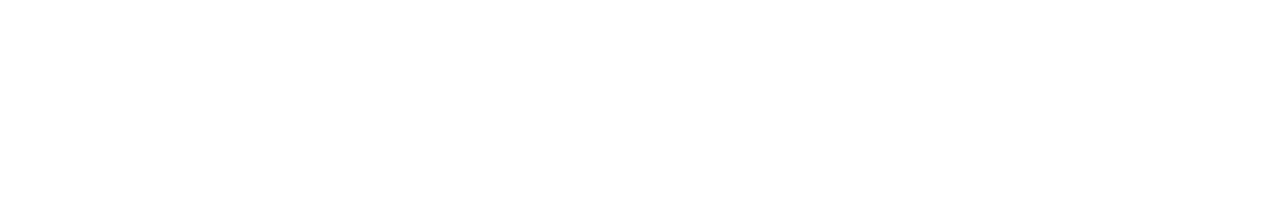
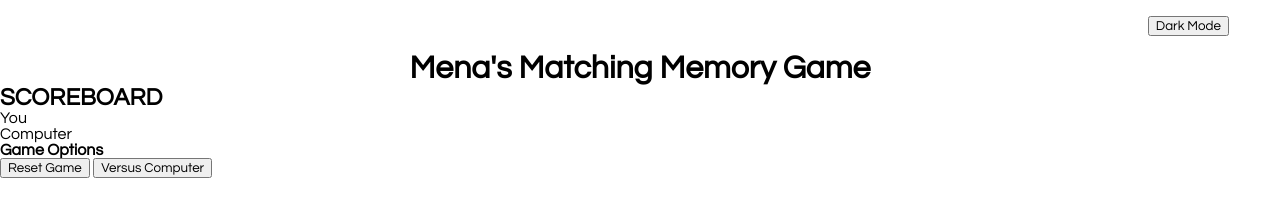
Before and after one commit to Smoot-Mena/memory-game, a plain HTML site: page home.html in a window 1280 px wide. Drawn offline with Linux system fonts and the light colour scheme.

Commit message:
HTML setup mostly, nav bar setup

```diff
--- a/css/styles.css
+++ b/css/styles.css
@@ -0,0 +1,25 @@
+/**********************
+*   Global Settings
+**********************/
+
+*,
+::after,
+::before {
+    margin: 0;
+    font-family: "Century Gothic", 'Courier New', Courier, monospace;
+}
+
+body {
+    height: 100vh;
+    width: 100vw;
+}
+
+nav {
+    padding: 2vh 4vw;
+    display: flex;
+    justify-content: flex-end;
+}
+
+#page-title {
+    text-align: center;
+}
--- a/home.html
+++ b/home.html
@@ -1,14 +1,35 @@
 <!DOCTYPE html>
 <html lang="en-US">
+
 <head>
     <meta name="viewport" content="width=device-width, initial-scale=1.0" charset="UTF-8">
     <meta name="description" content="Matching Memory Game">
     <meta name="author" content="Mena Smoot">
     <meta name="keywords" content="HTML, CSS, JavaScript">
+    <link rel="stylesheet" href="/css/styles.css">
     <title>Matching Memory Game</title>
-    <script defer src=""></script>
+    <script defer src="/javascript/app.js"></script>
 </head>
+
 <body>
+    <nav>
+        <button>Dark Mode</button>
+    </nav>
+    <h1 id="page-title">Mena's Matching Memory Game</h1>
+    <section>
 
+    </section>
+    <section id="scoreboard">
+        <h2>SCOREBOARD</h2>
+        <section id="player-score">You</section>
+        <section id="computer-score">Computer</section>
+    </section>
+    <section id="game-container"></section>
+    <section id="game-options-container">
+        <h4>Game Options</h4>
+        <button>Reset Game</button>
+        <button>Versus Computer</button>
+    </section>
 </body>
+
 </html>
```
